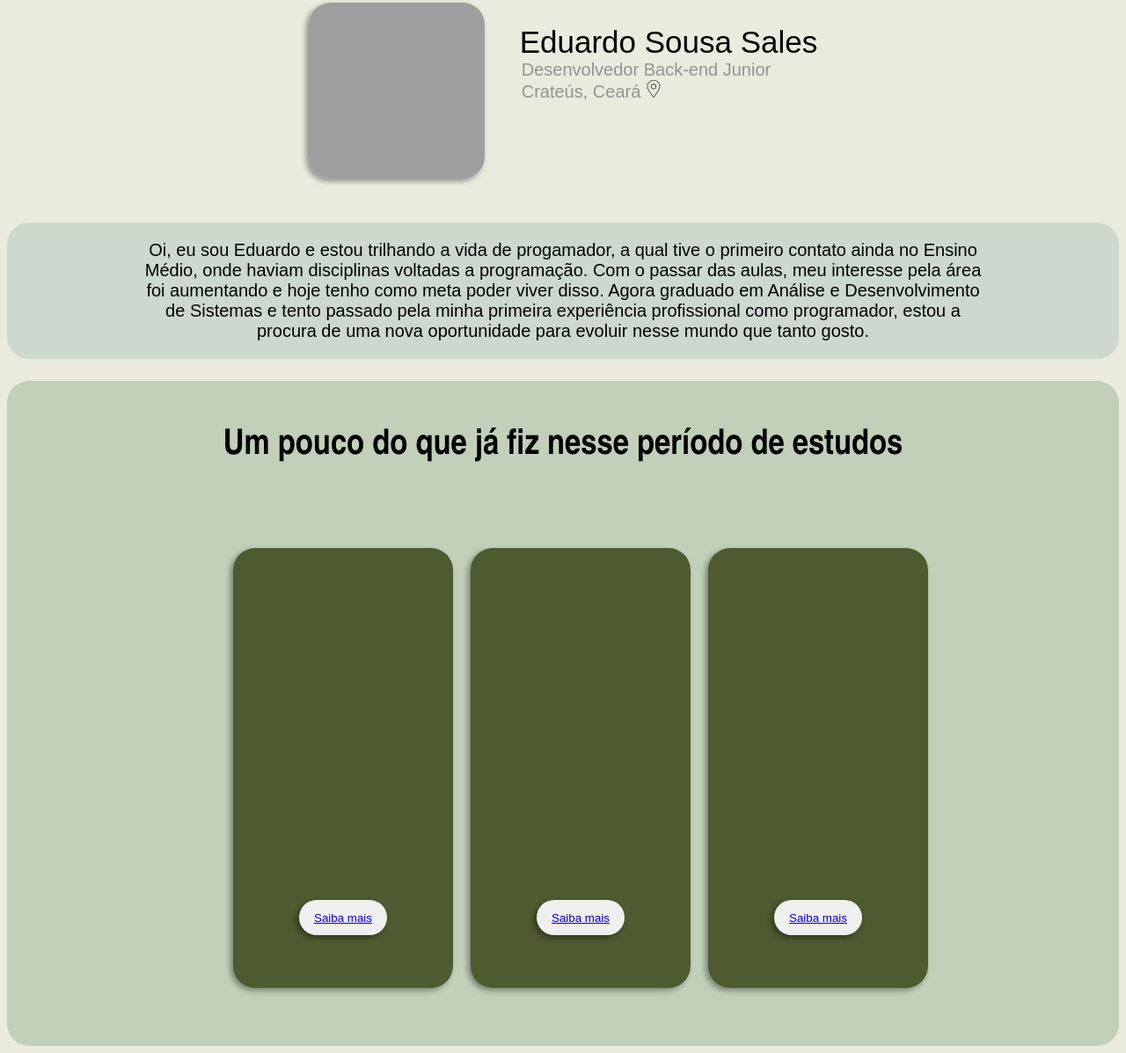
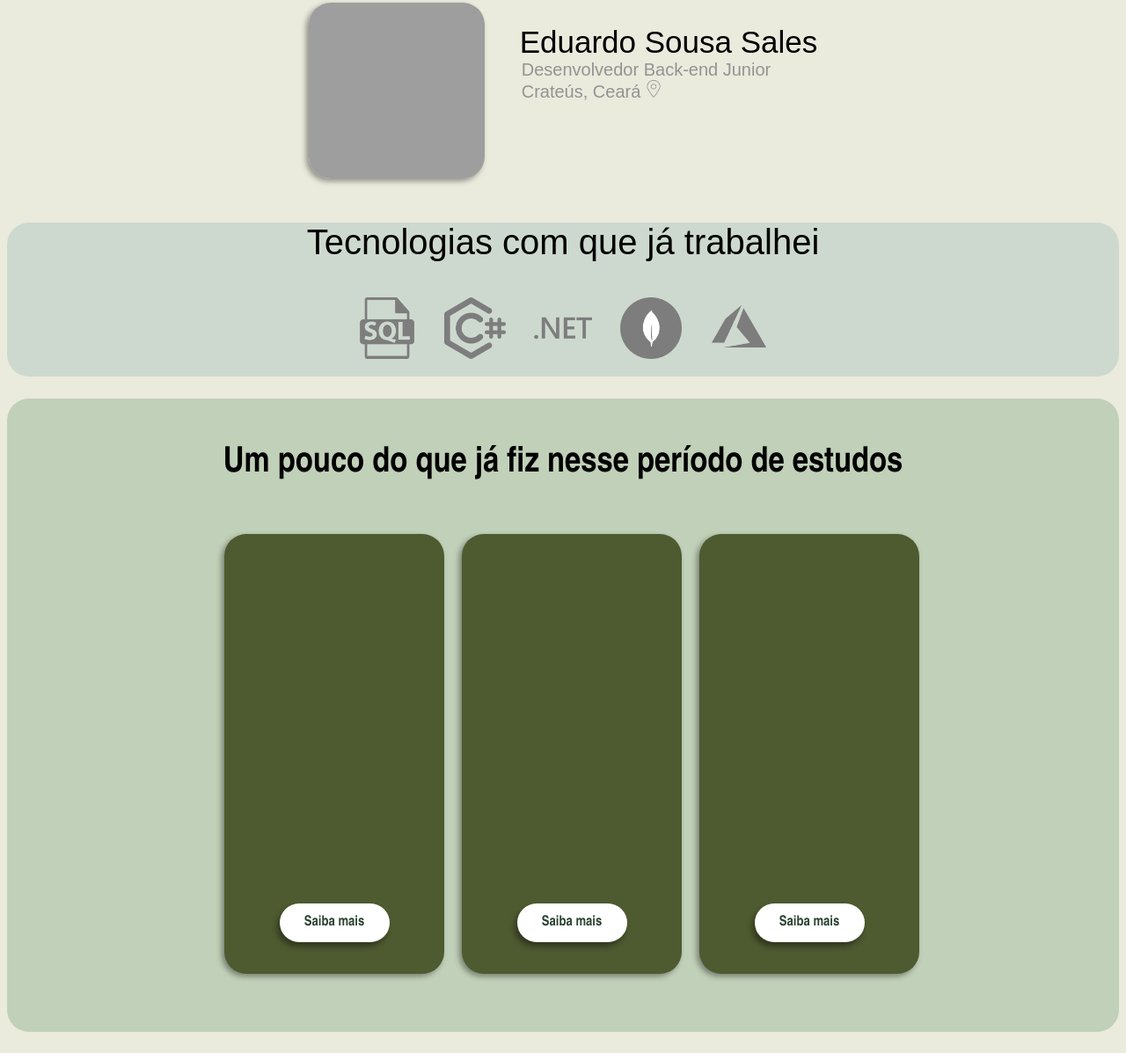
Before and after one commit to edusales7k/edusales7k.github.io, a plain HTML site: page index.html in a window 1280 px wide. Shown: the part 55-1252 px from the top of the page at 88% size. Drawn offline with Linux system fonts and the light colour scheme; grey boxes are pictures that could not be loaded.

Commit message:
Otimização do CSS e melhorias no Design da página

```diff
--- a/css/page.css
+++ b/css/page.css
@@ -47,18 +47,47 @@ div.cabecalho {
 body {
     background-color: #EAEADD;
 
-    div.aboutMe {
+    div.tecnologies {
         background-color: #CDD9CF;
-        font-size: 20px;
         border-radius: 25px;
         font-family: 'Monserrat', sans-serif;
-        text-align: center;
+
+        a {
+            font-size: 40px;
             display: flex;
-        flex-direction: column;
+            justify-content: center;
+            align-items: flex-start;
+        }
 
-        p.aboutMeText {
-            margin-left: 150px;
-            margin-right: 150px;
+        div {
+            display: flex;
+            justify-content: center;
+            align-items: flex-start;
+            transition: all 0.3s;
+
+            img {
+                margin-left: 15px;
+                margin-right: 15px;
+                margin-top: 40px;
+                margin-bottom: 20px;
+                transition: all 0.5s;
+
+                &:hover {
+                    background-color: darken(#fafafa, 2%);
+                    transform: translateY(-15px);
+                    transition: all 0.5s;
+
+                    &::after {
+                        transition: all 0.3s;
+                    }
+
+                }
+
+
+
+
+            }
+
         }
     }
 
@@ -66,7 +95,6 @@ body {
         margin-top: 25px;
         background-color: #C1D0B8;
         border-radius: 25px;
-
         text-align: center;
         display: flex;
         flex-direction: column;
@@ -80,7 +108,6 @@ body {
             margin-top: 50px;
             font-weight: 600;
         }
-    }
 
         ul.itemMenu {
             list-style-type: none;
@@ -92,70 +119,34 @@ body {
                 float: flex;
                 margin-bottom: 50px;
 
-            div.academicLife_Container {
+                .experience_Container {
                     background-color: #4E5A30;
                     width: 250px;
                     height: 500px;
                     border-radius: 25px;
                     box-shadow: -3px 3px 6px rgba(0, 0, 0, 0.384);
+                    margin-right: 20px;
                 }
 
-            button.academicLife {
-                display: block;
+                .moreInfoButton {
+                    background-color: #ffffff;
+                    text-decoration: none;
                     margin: auto;
                     padding: 5%;
                     border-radius: 25px;
                     border: 0;
                     width: 100px;
                     position: relative;
-                top: 400px;
+                    top: 420px;
                     color: #2B4331;
-                box-shadow: -3px 3px 6px rgba(0, 0, 0, 0.384);
-            }
+                    box-shadow: -3px 5px 6px rgba(0, 0, 0, 0.384);
 
-            div.projects_Container {
-                margin-left: 20px;
-                background-color: #4E5A30;
-                width: 250px;
-                height: 500px;
-                border-radius: 25px;
-                box-shadow: -3px 3px 6px rgba(0, 0, 0, 0.384);
-            }
-
-            button.projects {
                     display: block;
-                margin: auto;
-                padding: 5%;
-                border-radius: 25px;
-                border: 0;
-                width: 100px;
-                position: relative;
-                top: 400px;
-                color: #2B4331;
-                box-shadow: -3px 3px 6px rgba(0, 0, 0, 0.384);
-            }
-
-            div.galery_Container {
-                margin-left: 20px;
-                background-color: #4E5A30;
-                width: 250px;
-                height: 500px;
-                border-radius: 25px;
-                box-shadow: -3px 3px 6px rgba(0, 0, 0, 0.384);
-            }
-
-            button.galery {
-                display: block;
-                margin: auto;
-                padding: 5%;
-                border-radius: 25px;
-                border: 0;
-                width: 100px;
-                position: relative;
-                top: 400px;
-                color: #2B4331;
-                box-shadow: -3px 3px 6px rgba(0, 0, 0, 0.384);
+                    font-family: 'Monserrat', 'Arial Narrow', Arial, sans-serif;
+                    text-decoration: none;
+                    font-weight: 600;
                 }
             }
         }
     }
+}
--- a/index.html
+++ b/index.html
@@ -13,43 +13,51 @@
 		<ul class="headerInfos">
 			<li><a class="mainName">Eduardo Sousa Sales</a></li>
 			<li><a class="position">Desenvolvedor Back-end Junior</a></li>
-			<li><a class="location" style="display: inline;">Crateús, Ceará</a> <img src="srcImg/locationIcon.svg"
+			<li><a class="location" style="display: inline;">Crateús, Ceará</a> <img src="srcImg/locationIcon.png"
 					width="20px" height="20px" /></li>
 		</ul>
 	</div>
 </header>
 
 <body>
-	<div class="aboutMe">
-		<p class="aboutMeText">Oi, eu sou Eduardo e estou trilhando a vida de progamador, a qual tive o primeiro contato
-			ainda no Ensino Médio,
-			onde haviam disciplinas voltadas a programação. Com o passar das aulas, meu interesse pela área foi
-			aumentando e
-			hoje tenho como meta poder viver disso. Agora graduado em Análise e Desenvolvimento de Sistemas e tento
-			passado
-			pela minha primeira experiência profissional como programador, estou a procura de uma nova oportunidade para
-			evoluir
-			nesse mundo que tanto gosto.</p>
+	<div class="tecnologies">
+		<a>Tecnologias com que já trabalhei</a>
+		<div>
+			<span class="tooltiptext"></span>
+			<a class="tecnologies" href="https://www.microsoft.com/pt-br/sql-server">
+				<img src="srcImg/sql.png" width="70px" height="70px" alt="SQL Server">
+			</a>
+			<a class="tecnologies" href="https://learn.microsoft.com/pt-br/dotnet/csharp/tour-of-csharp/">
+			<img class="tecnologies" src="srcImg/csharp.png" width="70px" height="70px" />
+			</a>
+			<a class="tecnologies" href="https://dotnet.microsoft.com/pt-br/">
+			<img class="tecnologies" src="srcImg/dotnet.png" width="70px" height="70px" />
+			</a>
+			<a class="tecnologies" href="https://www.mongodb.com/solutions/developer-data-platform">
+			<img class="tecnologies" src="srcImg/mongodb.png" width="70px" height="70px" />
+			</a>
+			<a class="tecnologies" href="https://azure.microsoft.com/pt-br/">
+			<img class="tecnologies" src="srcImg/azure.png" width="70px" height="70px" />
+			</a>
+		</div>
 	</div>
 	<div class="myExperience">
 		<p class="xpText"> Um pouco do que já fiz nesse período de estudos</p>
-		<br>
-		<br>
 		<div class="itemMenu">
 			<ul class="itemMenu">
 				<li class="academicLife">
-					<div class="academicLife_Container">
-						<button class="academicLife"><a href="https://google.com.br">Saiba mais</a></button>
+					<div class="experience_Container">
+						<a href="https://google.com.br" class="moreInfoButton">Saiba mais</a>
 					</div>
 				</li>
 				<li class="projects">
-					<div class="projects_Container">
-						<button class="projects"><a href="https://google.com.br">Saiba mais</a></button>
+					<div class="experience_Container">
+						<a href="https://google.com.br" class="moreInfoButton">Saiba mais</a>
 					</div>
 				</li>
 				<li class="galery">
-					<div class="galery_Container">
-						<button class="galery"><a href="https://google.com.br">Saiba mais</a></button>
+					<div class="experience_Container">
+						<a href="https://google.com.br" class="moreInfoButton">Saiba mais</a>
 					</div>
 				</li>
 			</ul>
```
Also changed, not shown: srcImg/azure.png (added), srcImg/csharp.png (added), srcImg/dotnet.png (added), srcImg/locationIcon.png (added), srcImg/mongodb.png (added), srcImg/sql.png (added). Lines whose indentation alone changed are shown as unchanged.
